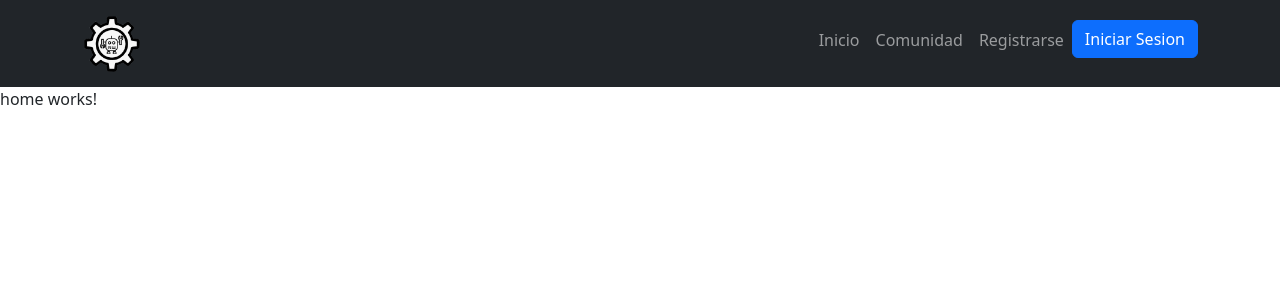
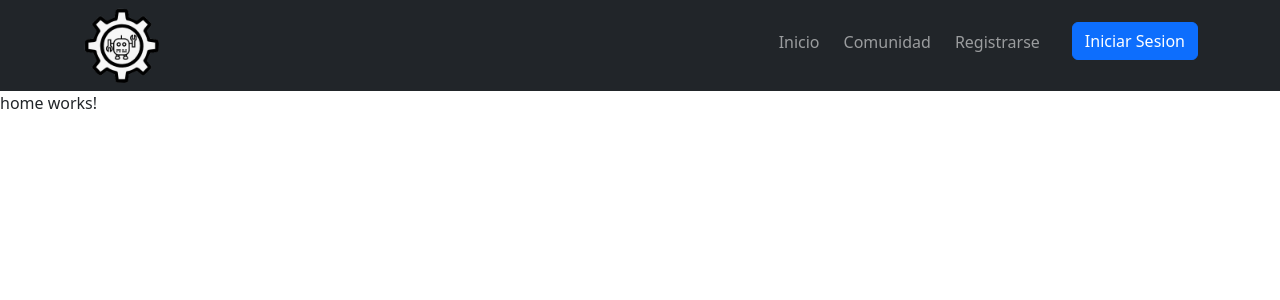
Before and after one commit to EL-800/EchoRobotFront, an Angular app in the folder app/: page /home in a window 1280 px wide. Shown: the top 300 px of the page. Built offline with nearby package versions, Linux system fonts and the light colour scheme.

Commit message:
arreglando el navbar

```diff
--- a/app/src/app/Components/nav-bar/nav-bar.component.html
+++ b/app/src/app/Components/nav-bar/nav-bar.component.html
@@ -1,8 +1,8 @@
 
-    <nav class="navbar navbar-expand-lg  navbar-dark bg-dark">
+    <nav class="navbar navbar-expand-lg  navbar-dark bg-dark p-0">
         <div class="container container-fluid">
             <a class="navbar-brand" href="#">
-                <img src="assets/logo.png" alt="Logo" width="60" height="60" class="d-inline-block align-text-top">
+                <img src="assets/logo.png" alt="Logo" width="80" height="80" class="d-inline-block align-text-top">
             </a>
 
             <button class="navbar-toggler" type="button" data-bs-toggle="collapse" data-bs-target="#navbarNav" aria-controls="navbarNav" aria-expanded="false" aria-label="Toggle navigation">
@@ -10,18 +10,18 @@
               </button>
 
             <div class="collapse navbar-collapse justify-content-end" id="navbarNav">
-                <ul class="nav navbar-nav mb-2 justify-content-end ">
-                    <li class="nav-item " >
-                        <a class="fs-6 nav-link" aria-current="page" routerLink="/home" routerLinkActive="router-link-active">Inicio</a>
+                <ul class="nav navbar-nav mb-2 justify-content-end">
+                    <li class="nav-item" >
+                        <a class="fs-6 nav-link me-2" aria-current="page" routerLink="/home" routerLinkActive="router-link-active">Inicio</a>
                     </li>
                     <li class="nav-item">
-                        <a class="fs-6 nav-link" aria-current="page" routerLinkActive="router-link-active">Comunidad</a>
+                        <a class="fs-6 nav-link me-2" aria-current="page" routerLinkActive="router-link-active">Comunidad</a>
                     </li>
                     <li class="nav-item">
-                        <a class="fs-6 nav-link" aria-current="page" routerLink="/registro" routerLinkActive="router-link-active">Registrarse </a>
-                    </li>
+                        <a class="fs-6 nav-link me-4" aria-current="page" routerLink="/registro" routerLinkActive="router-link-active">Registrarse </a>
+                  </li>
                     <li class="nav-item">
-                        <a class="fs-6 btn btn-primary" aria-current="page" href="#">Iniciar Sesion </a>
+                        <a class="fs-6 btn btn-primary " aria-current="page" href="#">Iniciar Sesion </a>
                     </li>
 
                 </ul>
```
